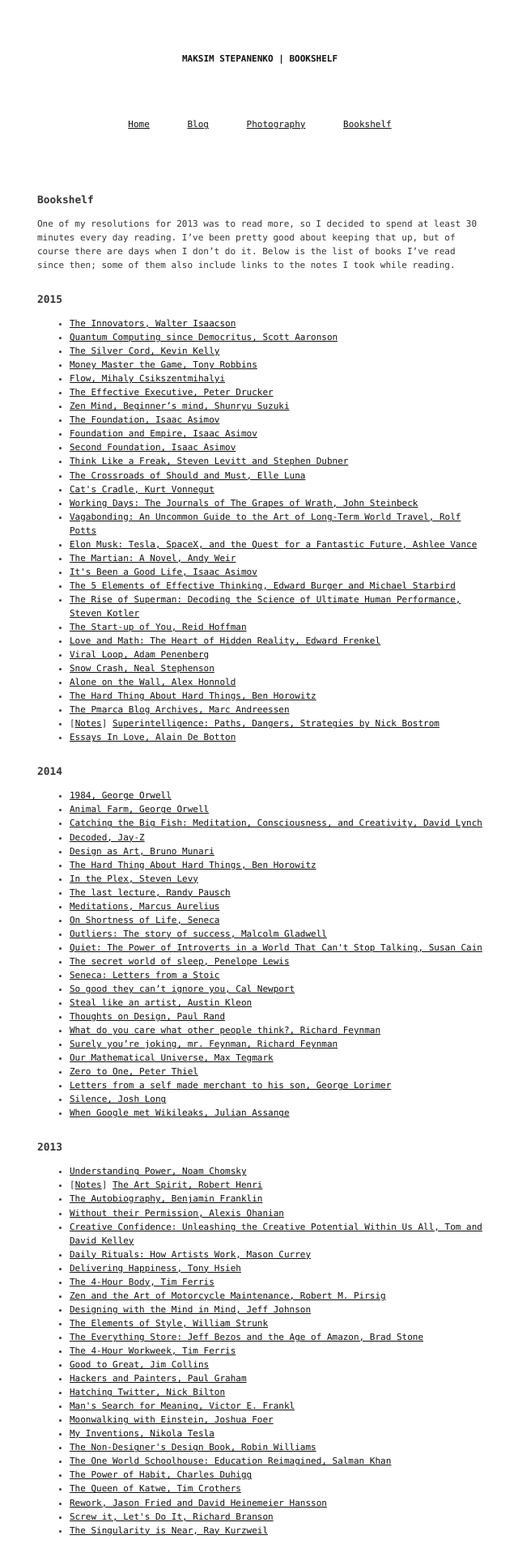
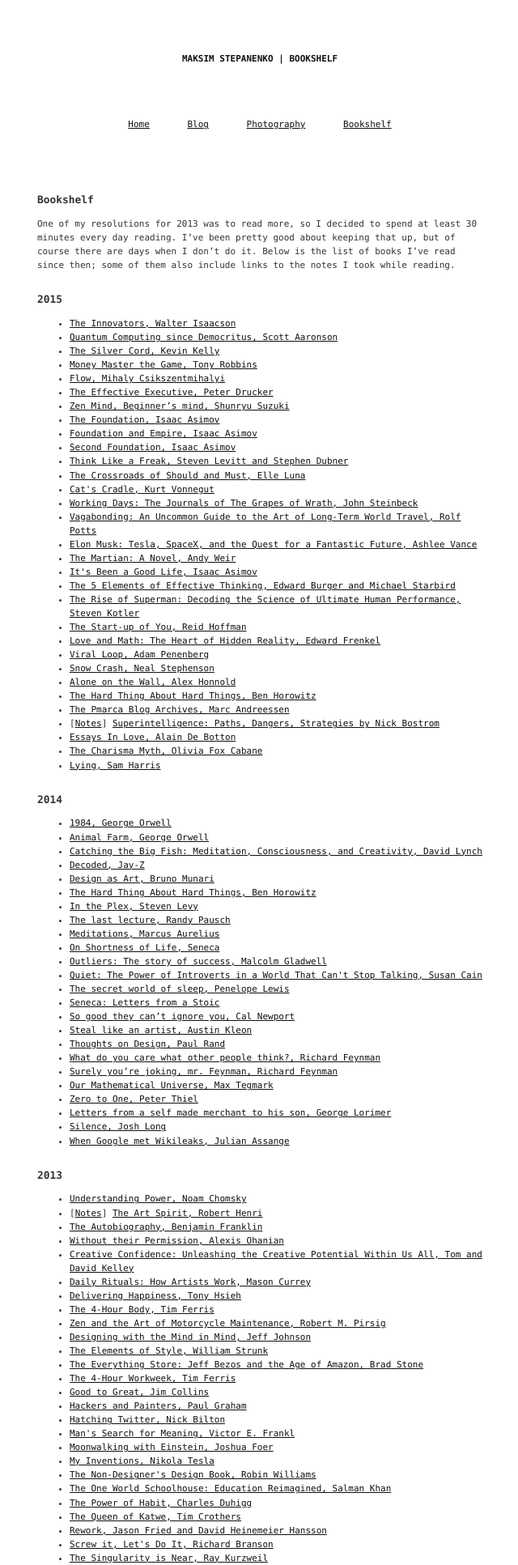
Before and after one commit to maksim-s/maksim-s.github.com, a Jekyll site: the page built from books/index.html, in a window 1280 px wide. Shown: the whole page at 81% size, without its empty margins (319-959 px from the left). Built offline with Jekyll 4.4.1, drawn with Linux system fonts in a browser that asks for light colours; before the commit the page ends 1899 px from its top, so only the background shows below that.

Commit message:
More books

```diff
--- a/books/2015.html
+++ b/books/2015.html
@@ -88,5 +88,11 @@
     <li>
       <a href='http://www.amazon.com/Essays-Love-Alain-De-Botton/dp/0330440780' target='_blank'>Essays In Love, Alain De Botton</a>
     </li>
+    <li>
+      <a href='http://www.amazon.com/The-Charisma-Myth-Personal-Magnetism/dp/1591845947' target='_blank'>The Charisma Myth,  Olivia Fox Cabane</a>
+    </li>
+    <li>
+      <a href='http://www.amazon.com/Lying-Sam-Harris/dp/1940051002' target='_blank'>Lying, Sam Harris</a>
+    </li>
   </ul>
 </div>
```
